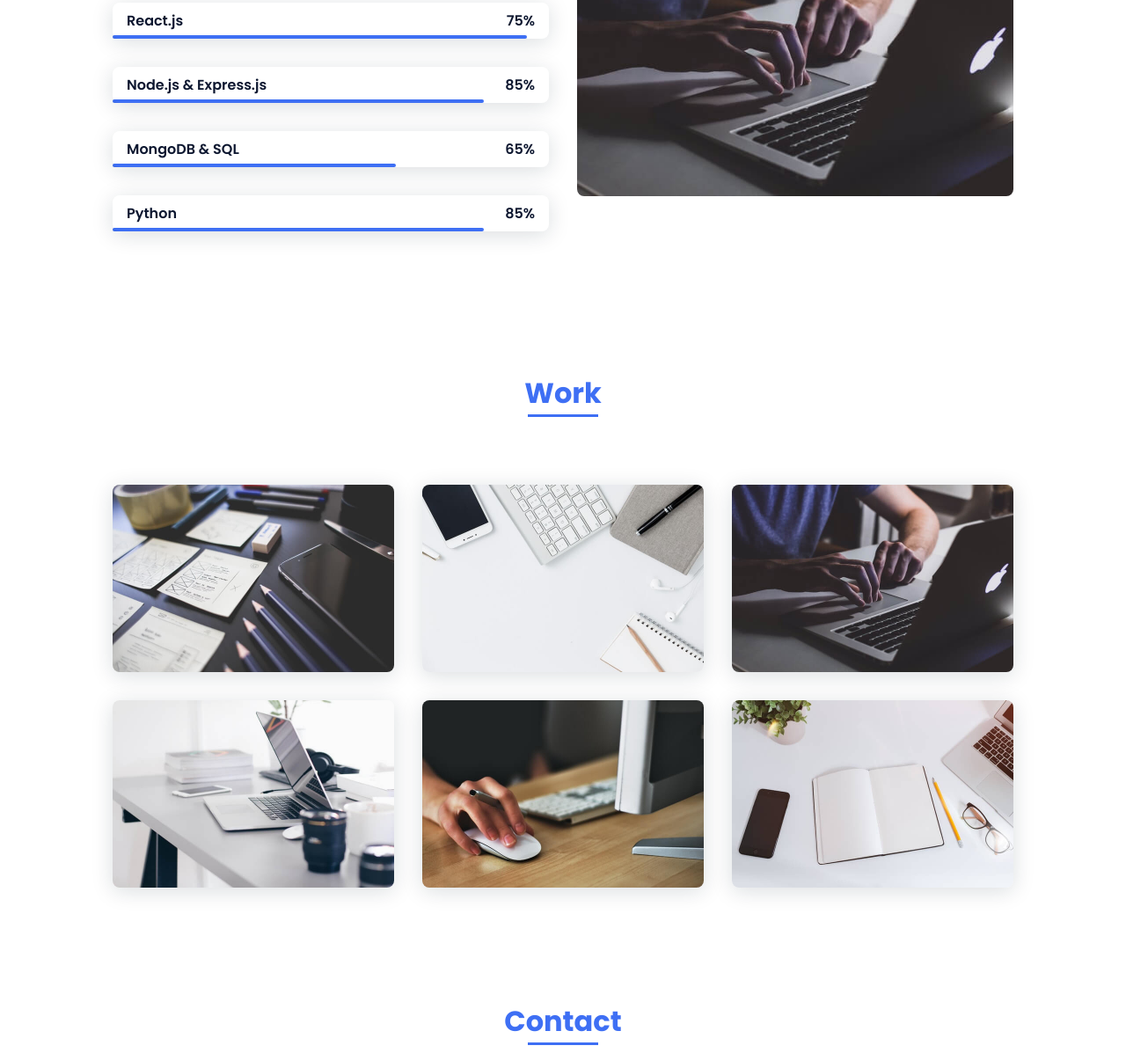
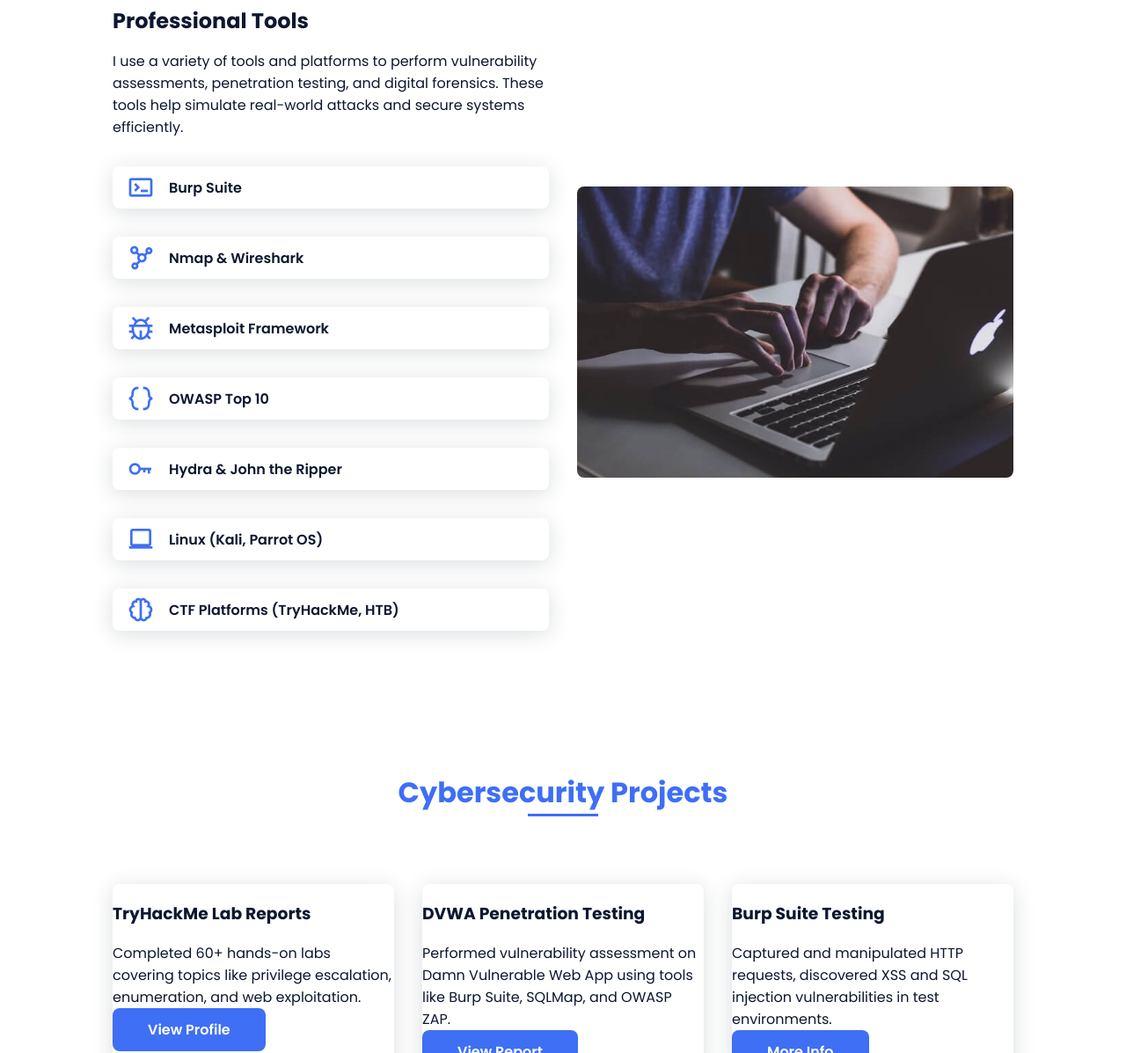
Before and after one commit to udayraut128/My-Portfolio-1, a plain HTML site: page index.html in a window 1280 px wide. Shown: the part 1603-2800 px from the top of the page at 88% size. Drawn offline with nearby package versions, Linux system fonts and the light colour scheme.

Commit message:
Update index.html

```diff
--- a/index.html
+++ b/index.html
@@ -24,7 +24,7 @@
                         <li class="nav__item"><a href="#home" class="nav__link active-link">Home</a></li>
                         <li class="nav__item"><a href="#about" class="nav__link">About</a></li>
                         <li class="nav__item"><a href="#skills" class="nav__link">Skills</a></li>
-                        <li class="nav__item"><a href="#work" class="nav__link">Work</a></li>
+                        <li class="nav__item"><a href="#projects" class="nav__link">Projects</a></li>
                         <li class="nav__item"><a href="#contact" class="nav__link">Contact</a></li>
                     </ul>
                 </div>
@@ -39,7 +39,8 @@
             <!--===== HOME =====-->
             <section class="home bd-grid" id="home">
                 <div class="home__data">
-                    <h1 class="home__title">Hi,<br>I'am <span class="home__title-color">Uday Raut</span><br> Ethical Hacker and Pentester</h1>
+                    <h1 class="home__title">Hi,<br>I'am <span class="home__title-color">Uday Raut</span><br> Ethical Hacker and
+                        <p>Pentester</p></h1>
 
                     <a href="resume.jpg" class="button" download="resume.jpg">Resume</a>
                 </div>
@@ -57,7 +58,7 @@
                         </mask>
                         <g mask="url(#mask0)">
                             <path d="M9.19024 145.964C34.0253 76.5814 114.865 54.7299 184.111 29.4823C245.804 6.98884 311.86 -14.9503 370.735 14.143C431.207 44.026 467.948 107.508 477.191 174.311C485.897 237.229 454.931 294.377 416.506 344.954C373.74 401.245 326.068 462.801 255.442 466.189C179.416 469.835 111.552 422.137 65.1576 361.805C17.4835 299.81 -17.1617 219.583 9.19024 145.964Z"/>
-                            <image class="home__blob-img" x="50" y="60" href="assets/img/udayraut.png">
+                            <image class="home__blob-img" x="50" y="70" href="assets/img/udayraut1.png">
                         </g>
                     </svg>
                 </div>
@@ -74,114 +75,152 @@
 
                     <div>
                         <h2 class="about__subtitle">I'am Uday Raut</h2>
-                        <p class="about__text">I am a passionate MERN Stack Developer and Python Programmer with a strong focus on problem-solving and creative thinking. I specialize in building scalable web applications, designing robust backend architectures, and developing efficient automation solutions.</p>
+
+
+       <p class="about__text">
+        I'm an <strong>Ethical Hacker</strong> and <strong>Penetration Tester</strong> with a strong passion for cybersecurity and digital defense. I specialize in simulating real-world attacks to uncover vulnerabilities before malicious hackers do.
+        <br><br>
+        My skillset includes web application testing, network scanning, and exploit development using industry-standard tools like <em>Burp Suite, Nmap, Metasploit, Wireshark, Hydra</em>, and more. I’m constantly upgrading my skills through hands-on labs on platforms like <strong>TryHackMe</strong> and <strong>Hack The Box</strong>.
+        <br><br>
+        With a deep interest in offensive security and system hardening, my goal is to help secure systems, educate users, and contribute to a safer internet.
+      </p>
     </div>
                 </div>
             </section>
 
             <!--===== SKILLS =====-->
+
 <section class="skills section" id="skills">
   <h2 class="section-title">Skills</h2>
 
   <div class="skills__container bd-grid">
     <div>
-                        <h2 class="skills__subtitle">Profesional Skills</h2>
-                        <p class="skills__text">Passionate MERN Stack Developer and Python Programmer, specializing in building scalable web applications, designing robust backend architectures, and developing efficient automation solutions.</p>
+      <h2 class="skills__subtitle">Professional Tools</h2>
+      <p class="skills__text">
+        I use a variety of tools and platforms to perform vulnerability assessments, penetration testing, and digital forensics. These tools help simulate real-world attacks and secure systems efficiently.
+      </p>
+
       <div class="skills__data">
         <div class="skills__names">
-                                <!-- <i class='bx bxl-react skills__icon'></i> -->
-                                <span class="skills__name">React.js</span>
-                            </div>
-                            <div class="skills__bar skills__html">
-
-                            </div>
-                            <div>
-                                <span class="skills__percentage">75%</span>
+          <i class="bx bx-terminal skills__icon"></i>
+          <span class="skills__name">Burp Suite</span>
         </div>
       </div>
+
       <div class="skills__data">
         <div class="skills__names">
-                                <!-- <i class='bx bxl-nodejs skills__icon'></i> -->
-                                <span class="skills__name">Node.js & Express.js</span>
-                            </div>
-                            <div class="skills__bar skills__css">
-
-                            </div>
-                            <div>
-                                <span class="skills__percentage">85%</span>
+          <i class="bx bx-network-chart skills__icon"></i>
+          <span class="skills__name">Nmap & Wireshark</span>
         </div>
       </div>
+
       <div class="skills__data">
         <div class="skills__names">
-                                <!-- <i class='bx bxl-database skills__icon' ></i> -->
-                                <span class="skills__name">MongoDB & SQL</span>
-                            </div>
-                            <div class="skills__bar skills__js">
-
-                            </div>
-                            <div>
-                                <span class="skills__percentage">65%</span>
+          <i class="bx bx-bug skills__icon"></i>
+          <span class="skills__name">Metasploit Framework</span>
         </div>
       </div>
+
       <div class="skills__data">
         <div class="skills__names">
-                                <!-- <i class='bx bxs-python skills__icon'></i> -->
-                                <span class="skills__name">Python</span>
+          <i class="bx bx-code-curly skills__icon"></i>
+          <span class="skills__name">OWASP Top 10</span>
         </div>
-                            <div class="skills__bar skills__ux">
+      </div>
 
+      <div class="skills__data">
+        <div class="skills__names">
+          <i class="bx bx-key skills__icon"></i>
+          <span class="skills__name">Hydra & John the Ripper</span>
         </div>
-                            <div>
-                                <span class="skills__percentage">85%</span>
+      </div>
+
+      <div class="skills__data">
+        <div class="skills__names">
+          <i class="bx bx-laptop skills__icon"></i>
+          <span class="skills__name">Linux (Kali, Parrot OS)</span>
+        </div>
+      </div>
+
+      <div class="skills__data">
+        <div class="skills__names">
+          <i class="bx bx-brain skills__icon"></i>
+          <span class="skills__name">CTF Platforms (TryHackMe, HTB)</span>
         </div>
       </div>
     </div>
 
     <div>
-                        <img src="assets/img/work3.jpg" alt="" class="skills__img">
+      <img src="assets/img/work3.jpg" alt="cyber-skills" class="skills__img">
     </div>
   </div>
 </section>
 
-            <!--===== WORK =====-->
-            <section class="work section" id="work">
-                <h2 class="section-title">Work</h2>
+<section class="work section" id="projects">
+  <h2 class="section-title">Cybersecurity Projects</h2>
 
   <div class="work__container bd-grid">
-                    <a href="" class="work__img">
-                        <img src="assets/img/work1.jpg" alt="">
-                    </a>
-                    <a href="" class="work__img">
-                        <img src="assets/img/work2.jpg" alt="">
-                    </a>
-                    <a href="" class="work__img">
-                        <img src="assets/img/work3.jpg" alt="">
-                    </a>
-                    <a href="" class="work__img">
-                        <img src="assets/img/work4.jpg" alt="">
-                    </a>
-                    <a href="" class="work__img">
-                        <img src="assets/img/work5.jpg" alt="">
-                    </a>
-                    <a href="" class="work__img">
-                        <img src="assets/img/work6.jpg" alt="">
-                    </a>
+
+    <!-- Project 1 -->
+    <div class="work__img">
+
+      <div class="work__description">
+        <h3>TryHackMe Lab Reports</h3>
+        <p>Completed 60+ hands-on labs covering topics like privilege escalation, enumeration, and web exploitation.</p>
+        <a href="https://tryhackme.com/p/udayraut128" target="_blank" class="button">View Profile</a>
+      </div>
+    </div>
+
+    <!-- Project 2 -->
+    <div class="work__img">
+
+      <div class="work__description">
+        <h3>DVWA Penetration Testing</h3>
+        <p>Performed vulnerability assessment on Damn Vulnerable Web App using tools like Burp Suite, SQLMap, and OWASP ZAP.</p>
+        <a href="https://github.com/udayraut128" target="_blank" class="button">View Report</a>
+      </div>
+    </div>
+
+    <!-- Project 3 -->
+    <div class="work__img">
+
+      <div class="work__description">
+        <h3>Burp Suite Testing</h3>
+        <p>Captured and manipulated HTTP requests, discovered XSS and SQL injection vulnerabilities in test environments.</p>
+        <a href="https://github.com/udayraut128" target="_blank" class="button">More Info</a>
+      </div>
+    </div>
+
   </div>
 </section>
 
+
+
+
             <!--===== CONTACT =====-->
+
+
             <section class="contact section" id="contact">
-                <h2 class="section-title">Contact</h2>
+  <h2 class="section-title">Contact Me</h2>
 
   <div class="contact__container bd-grid">
-                    <form action="" class="contact__form">
-                        <input type="text" placeholder="Name" class="contact__input">
-                        <input type="mail" placeholder="Email" class="contact__input">
-                        <textarea name="" id="" cols="0" rows="10" class="contact__input"></textarea>
-                        <input type="button" value="Submit" class="contact__button button">
+    <form action="https://formsubmit.co/rautuday75@gmail.com" method="POST" class="contact__form">
+      <input type="text" name="name" placeholder="Your Name" class="contact__input" required>
+      <input type="email" name="email" placeholder="Your Email" class="contact__input" required>
+      <textarea name="message" placeholder="Your Message" class="contact__input" required></textarea>
+
+      <!-- Optional honeypot field to reduce spam -->
+      <input type="text" name="_honey" style="display:none">
+
+      <!-- Optional settings -->
+      <input type="hidden" name="_captcha" value="false">
+      <input type="hidden" name="_next" value="https://your-portfolio-url.com/thankyou.html">
+
+      <input type="submit" value="Send Message" class="contact__button button">
     </form>
   </div>
 </section>
+
         </main>
 
         <!--===== FOOTER =====-->
@@ -198,6 +237,16 @@
 
         <!--===== SCROLL REVEAL =====-->
         <script src="https://unpkg.com/scrollreveal"></script>
+<script>
+  const form = document.getElementById("contact-form");
+
+  form.addEventListener("submit", function (e) {
+    // Delay input clearing to give time for redirection (_next)
+    setTimeout(() => {
+      form.reset();  // clears all form fields
+    }, 100); // Short delay so FormSubmit works properly
+  });
+</script>
 
         <!--===== MAIN JS =====-->
         <script src="assets/js/main.js"></script>
```
Lines whose indentation alone changed are shown as unchanged.
